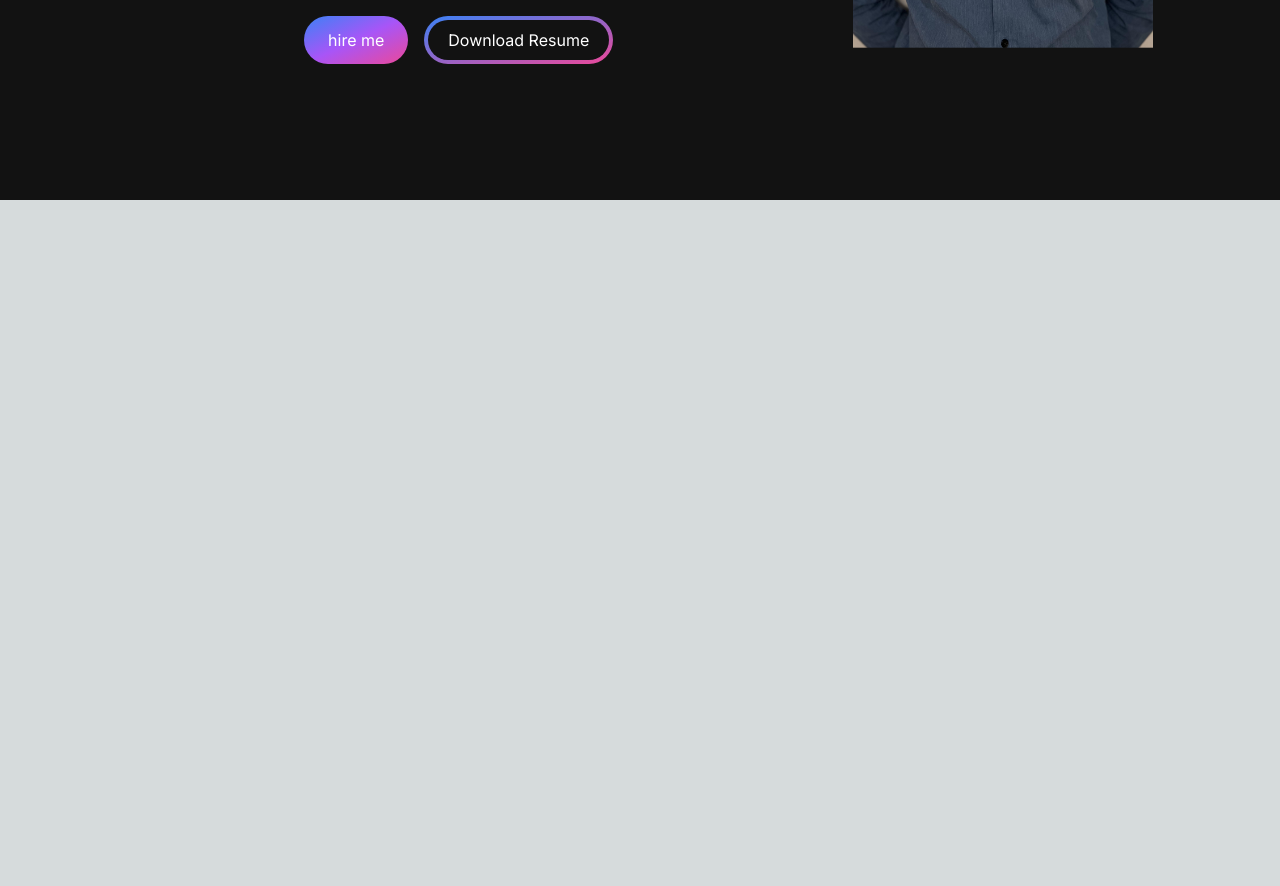
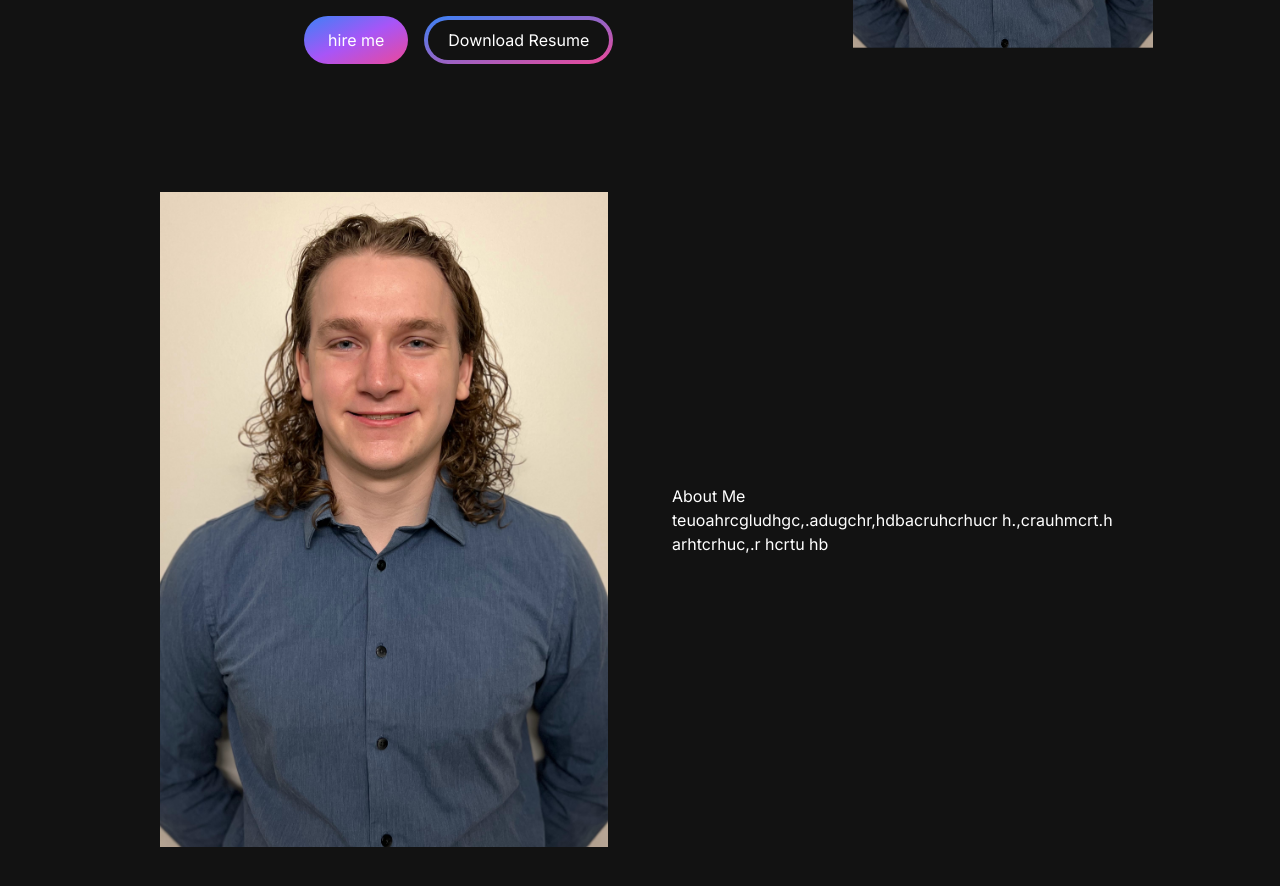
Before and after one commit to IcebergLettuc3/lettucehubnext, a Next.js app: page / in a window 1280 px wide. Shown: the part 600-1486 px from the top of the page. Before the commit the page ends 800 px from the top, so only its background shows below. Built offline with nearby package versions, Linux system fonts and the light colour scheme.

Commit message:
adding about section

```diff
--- /dev/null
+++ b/src/app/components/AboutSection.tsx
@@ -0,0 +1,20 @@
+import React from 'react'
+import Image from 'next/image'
+
+function AboutSection() {
+  return (
+    <section className='text-white'>
+        <div className='md:grid md:grid-cols-2 gap-8 items-center py-8 px-4 xl:gap-16 sm:py-16 xl:px-16 '>
+            <Image src="/me.jpg" width={500} height={500}/>
+            <div>
+                <h2>About Me</h2>
+                <p>
+                    teuoahrcgludhgc,.adugchr,hdbacruhcrhucr h.,crauhmcrt.h arhtcrhuc,.r hcrtu hb
+                </p>
+            </div>
+        </div>
+    </section>
+  )
+}
+
+export default AboutSection
--- a/src/app/page.tsx
+++ b/src/app/page.tsx
@@ -4,6 +4,7 @@ import Intro from './Intro'
 import Link from 'next/link'
 import HeroSection from './components/HeroSection'
 import NavBar from './components/NavBar'
+import AboutSection from './components/AboutSection'
 
 export default function Home() {
   return (
@@ -11,6 +12,7 @@ export default function Home() {
       <NavBar/>
       <div className='container mt-24 mx-auto px-12 py-4'>
         <HeroSection/>
+        <AboutSection/>
       </div>
     </main>
   // <div className='flex flex-col items-center justify-center'>
```
